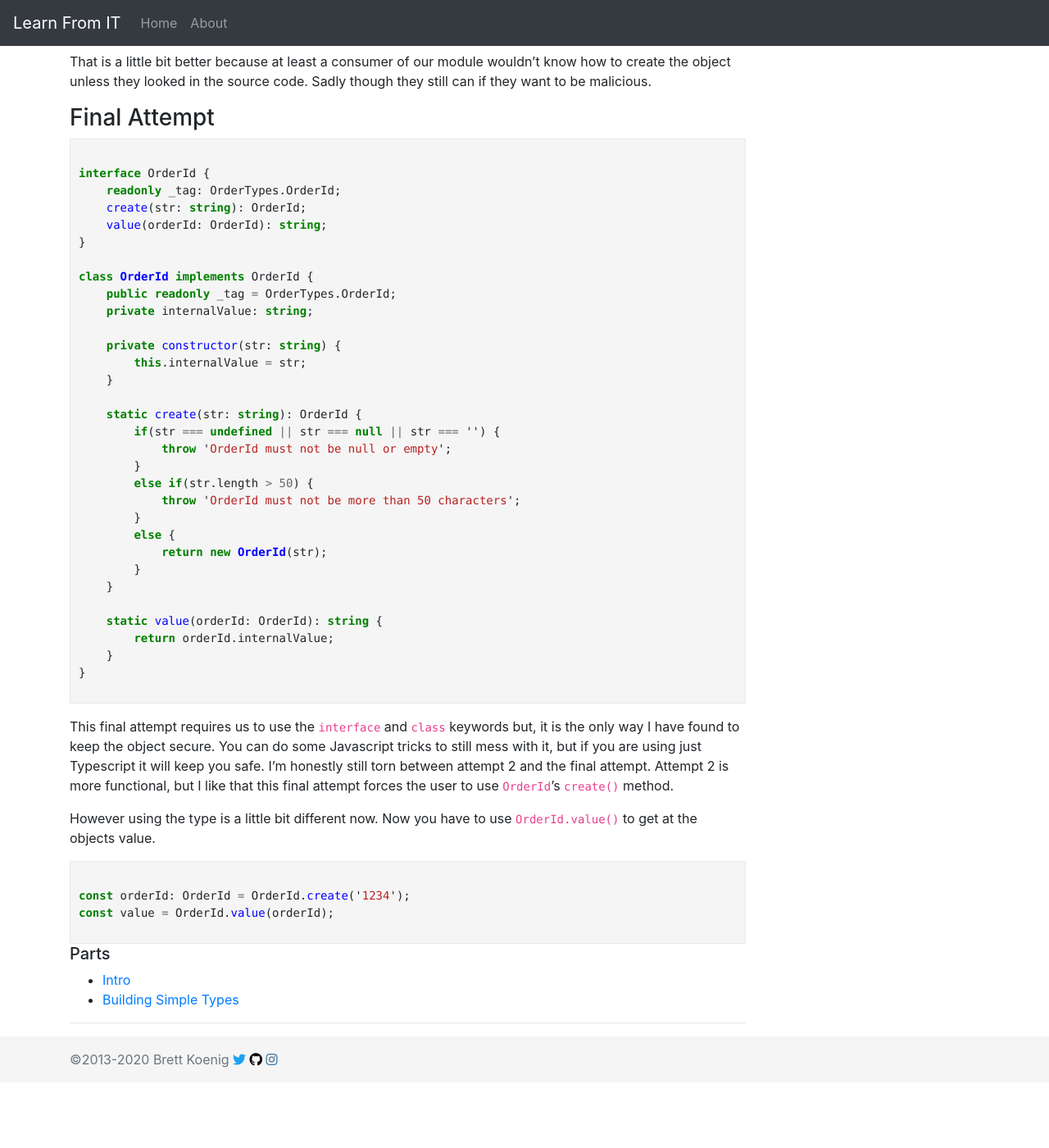
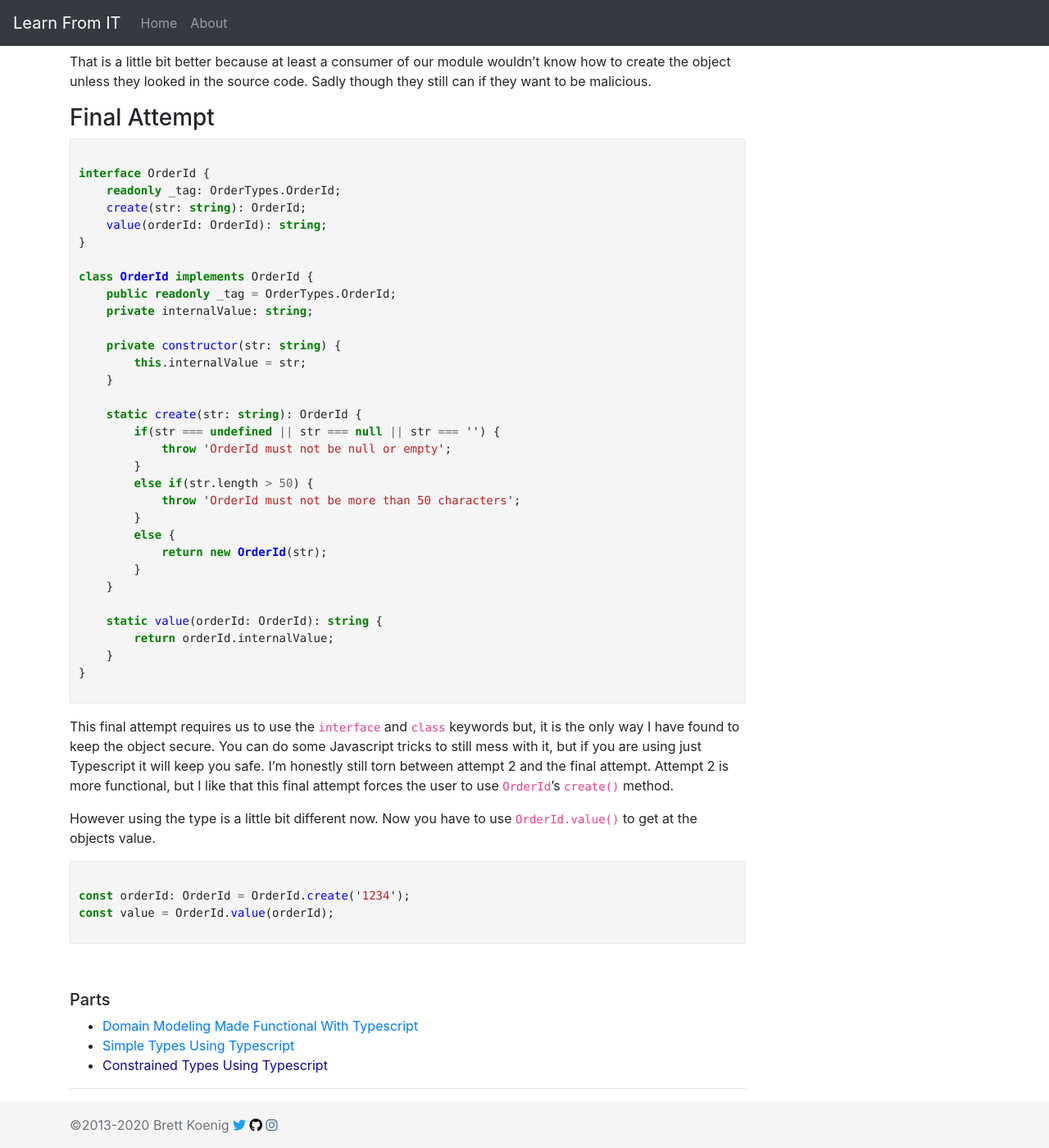
Before and after one commit to brett9897/brett9897.github.io, a Jekyll site: the page built from _posts/2020-03-26-constrained-types.md, in a window 1280 px wide and 1400 px high, scrolled down 2291 px. Shown: the whole window at 82% size. Built offline with Jekyll 4.4.1, drawn with Linux system fonts in a browser that asks for light colours; nearby versions of some CDN libraries; before the commit the page ends 3611 px from its top, so only the background shows below that.

Commit message:
Added functional typescript links to proper blog posts

````diff
--- a/_includes/functionalTsLinks.html
+++ b/_includes/functionalTsLinks.html
@@ -1,7 +1,5 @@
-<ul class="no-bullets">
-    {% for post in site.categories['FunctionalTypescript'] reversed %}
-        <li>
-            <a href="{{ post.url }}">{{ post.title }}</a>
-        </li>
+<ul>
+    {% for post in site.categories.FunctionalTypescript reversed %}
+        <li><a href="{{ post.url }}" {% if post.id == page.id %} class="active"{% endif %}>{{ post.title }}</a></li>
     {% endfor %}
 </ul>
--- a/_includes/links.html
+++ b/_includes/links.html
@@ -1,5 +1,11 @@
 <h5>Functional Typescript</h5>
-{% include functionalTsLinks.html %}
+<ul class="no-bullets">
+    {% for post in site.categories['FunctionalTypescript'] reversed %}
+        <li>
+            <a href="{{ post.url }}">{{ post.title }}</a>
+        </li>
+    {% endfor %}
+</ul>
 <h5>Recent Posts</h5>
 <ul class="no-bullets">
     {% for post in site.posts limit:5 %}
--- a/_posts/2020-03-26-constrained-types.md
+++ b/_posts/2020-03-26-constrained-types.md
@@ -133,7 +133,6 @@ However using the type is a little bit different now. Now you have to use `Order
 const orderId: OrderId = OrderId.create('1234');
 const value = OrderId.value(orderId);
 ```
-
+&nbsp;
 ##### Parts
-- [Intro]({% post_url 2020-03-26-domain-modeling-made-functional-with %})
-- [Building Simple Types]({% post_url 2020-03-25-converting-f-types-to-typescript %})
+{% include functionalTsLinks.html %}
--- a/_sass/main.scss
+++ b/_sass/main.scss
@@ -43,3 +43,7 @@ div.highlighter-rouge {
 p {
     margin-top: 1rem;
 }
+
+li > a.active {
+    color:#0a0a97
+}
````
Also changed, not shown: _posts/2020-03-25-converting-f-types-to-typescript.md (+1 -2 lines), _posts/2020-03-26-domain-modeling-made-functional-with.md (+1 -2 lines).
